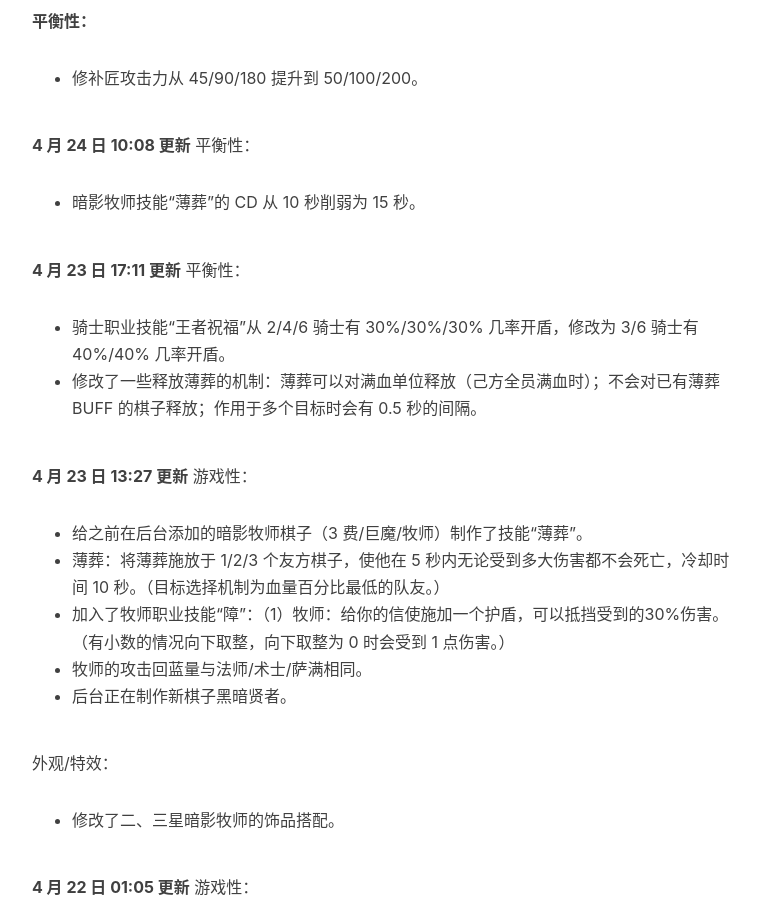
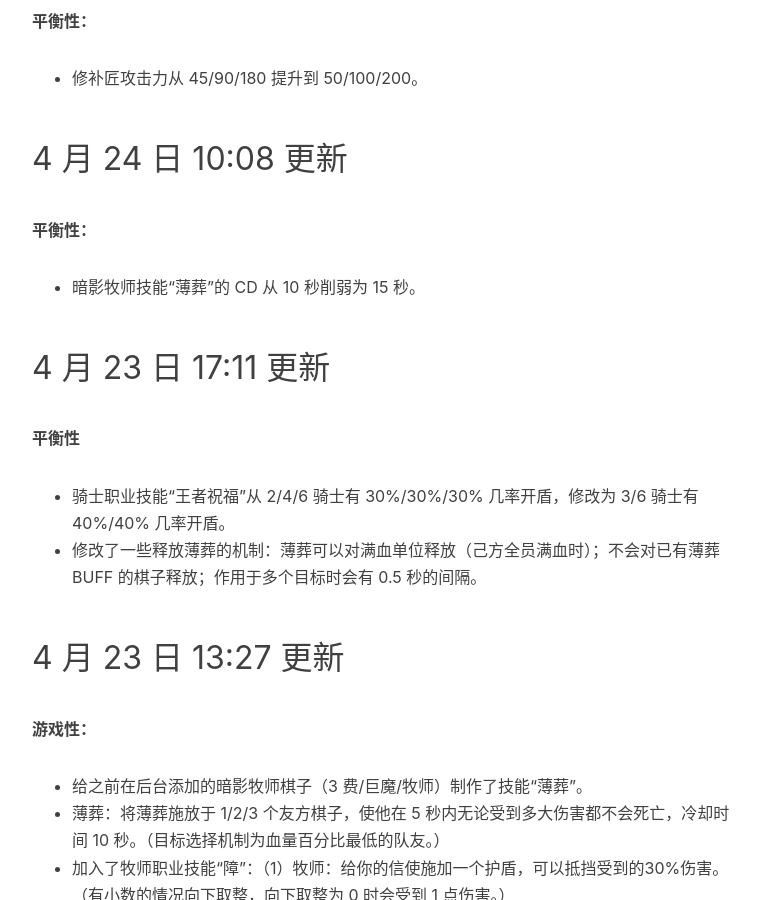
Before and after one commit to zizouqi/zizouqi.github.io, a Jekyll site: the page built from _posts/2019-04-24-test-server-patch-note.md, in a window 1280 px wide and 900 px high, scrolled down 409 px. Shown: the whole window, without its empty margins (233-993 px from the left). Built offline with Jekyll 4.4.1, drawn with Linux system fonts in a browser that asks for light colours; nearby versions of some CDN libraries; comment, search, counter and statistics services are not loaded.

Commit message:
Update 2019-04-24-test-server-patch-note.md

```diff
--- a/_posts/2019-04-24-test-server-patch-note.md
+++ b/_posts/2019-04-24-test-server-patch-note.md
@@ -13,35 +13,32 @@ tags:
 - 修补匠攻击力从 45/90/180 提升到 50/100/200。
 
 
-**4 月 24 日 10:08 更新**
-平衡性：
+<font size="6">4 月 24 日 10:08 更新</font>
+**平衡性：**
 - 暗影牧师技能“薄葬”的 CD 从 10 秒削弱为 15 秒。
 
-
-**4 月 23 日 17:11 更新**
-平衡性：
+<font size="6">4 月 23 日 17:11 更新</font>
+**平衡性**
 - 骑士职业技能“王者祝福”从 2/4/6 骑士有 30%/30%/30% 几率开盾，修改为 3/6 骑士有 40%/40% 几率开盾。
 - 修改了一些释放薄葬的机制：薄葬可以对满血单位释放（己方全员满血时）；不会对已有薄葬 BUFF 的棋子释放；作用于多个目标时会有 0.5 秒的间隔。
 
-
-**4 月 23 日 13:27 更新**
-游戏性：
+<font size="6">4 月 23 日 13:27 更新</font>
+**游戏性：**
 - 给之前在后台添加的暗影牧师棋子（3 费/巨魔/牧师）制作了技能“薄葬”。
 - 薄葬：将薄葬施放于 1/2/3 个友方棋子，使他在 5 秒内无论受到多大伤害都不会死亡，冷却时间 10 秒。（目标选择机制为血量百分比最低的队友。）
 - 加入了牧师职业技能“障”：（1）牧师：给你的信使施加一个护盾，可以抵挡受到的30%伤害。（有小数的情况向下取整，向下取整为 0 时会受到 1 点伤害。）
 - 牧师的攻击回蓝量与法师/术士/萨满相同。
 - 后台正在制作新棋子黑暗贤者。
 
-外观/特效：
+**外观/特效：**
 - 修改了二、三星暗影牧师的饰品搭配。
 
-
-**4 月 22 日 01:05 更新**
-游戏性：
+<font size="6">4 月 22 日 01:05 更新</font>
+**游戏性：**
 - 后台新加入了 SSR 巫妖，价格为 6 费，技能名称为邪恶献祭（Evil Sacrifice），技能效果未知。
 - 调整了食人魔魔法师、巫医的技能代码，以修复技能说明中的 BUG。同时闪电幽魂、食人魔魔法师的技能不会再影响棋子的移动速度。
 
-外观/特效：
+**外观/特效：**
 - 调整了鱼人守卫的外观搭配，对换了一些二星和三星模型的饰品。
 - 棋子合成时的星星特效现在与棋子的稀有度颜色相同。
 - 在即将战斗阶段会有特效显示场上棋子的星级。
```
